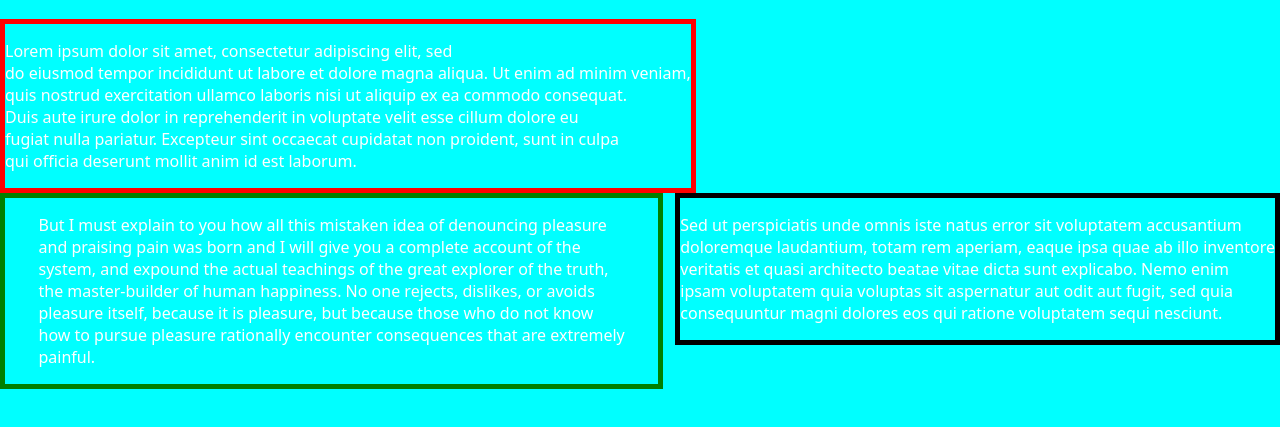
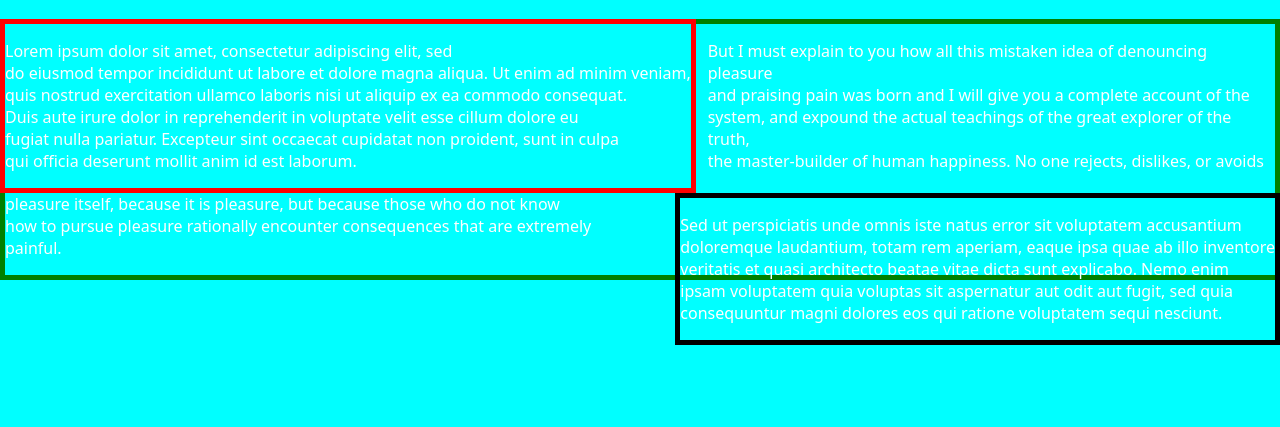
Before and after one commit to FvxkYqnxXD/ucg-align, a plain HTML site: page index.html in a window 1280 px wide. Shown: the part 67-494 px from the top of the page. Drawn offline with Linux system fonts and the light colour scheme.

Commit message:
edit css

```diff
--- a/css/styles.css
+++ b/css/styles.css
@@ -12,10 +12,8 @@ body {
     box-sizing: border-box;
     width: auto;
     height: auto;
-    display: flex;
+    flex: auto;
     justify-content: center;
-    align-items: center;
-    fill: red;
 }
 
 .RightAlign {
@@ -25,10 +23,8 @@ body {
     box-sizing: border-box;
     width: auto;
     height: auto;
-    display: flex;
+    flex: auto;
     justify-content: center;
-    align-items: center;
-    fill: black;
 }
 
 .CenterAlign {
@@ -37,9 +33,7 @@ body {
     box-sizing: border-box;
     width: auto;
     height: auto;
-    display: flex;
+    flex: auto;
     float: center;
     justify-content: center;
-    align-items: center;
-    fill: green;
 }
```
